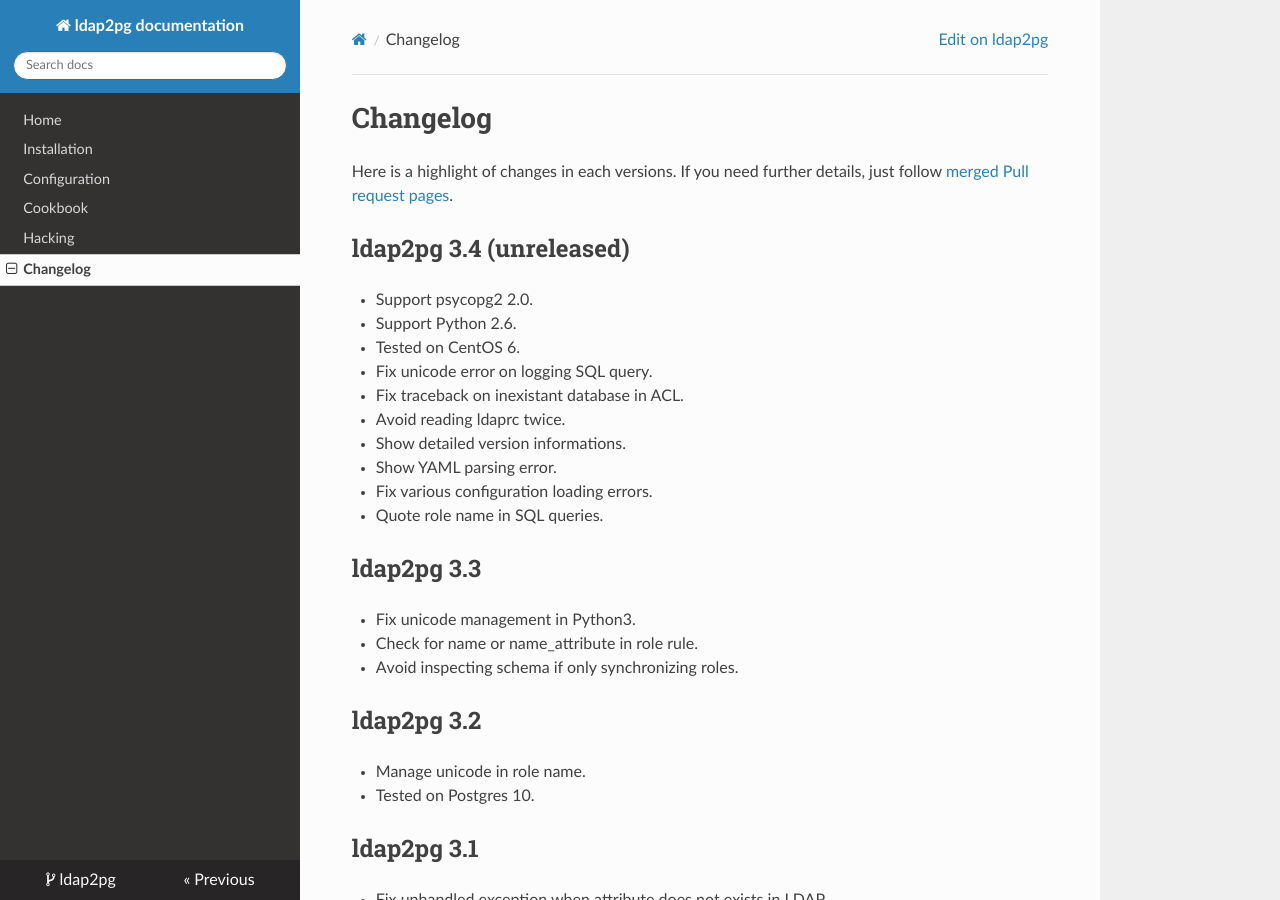
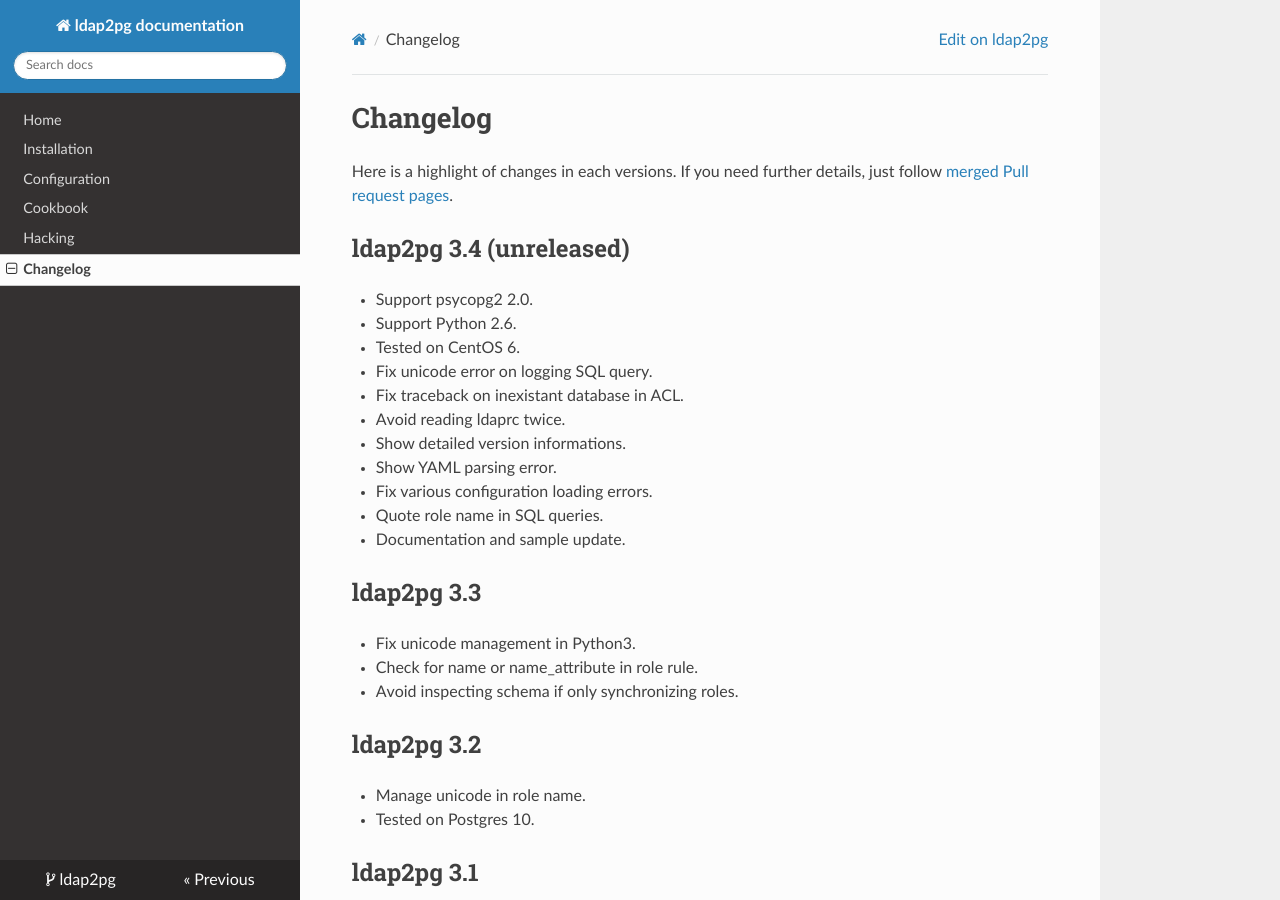
Before and after one commit to dalibo/ldap2pg, an MkDocs documentation site: the page built from docs/changelog.md, in a window 1280 px wide and 900 px high. Built offline with MkDocs 1.6.1, drawn with Linux system fonts in a browser that asks for light colours; nearby versions of some CDN libraries; old or Windows-style settings are respelled for this version of MkDocs.

Commit message:
Changelog

```diff
--- a/docs/changelog.md
+++ b/docs/changelog.md
@@ -20,6 +20,7 @@
 - Show YAML parsing error.
 - Fix various configuration loading errors.
 - Quote role name in SQL queries.
+- Documentation and sample update.
 
 
 # ldap2pg 3.3
```
